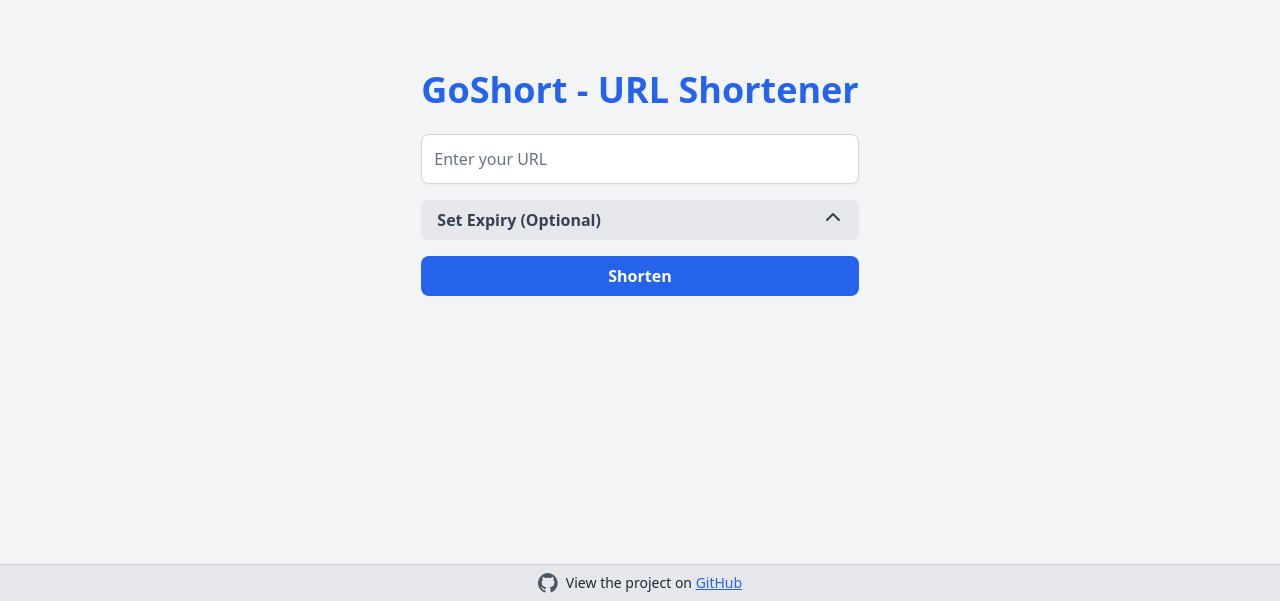
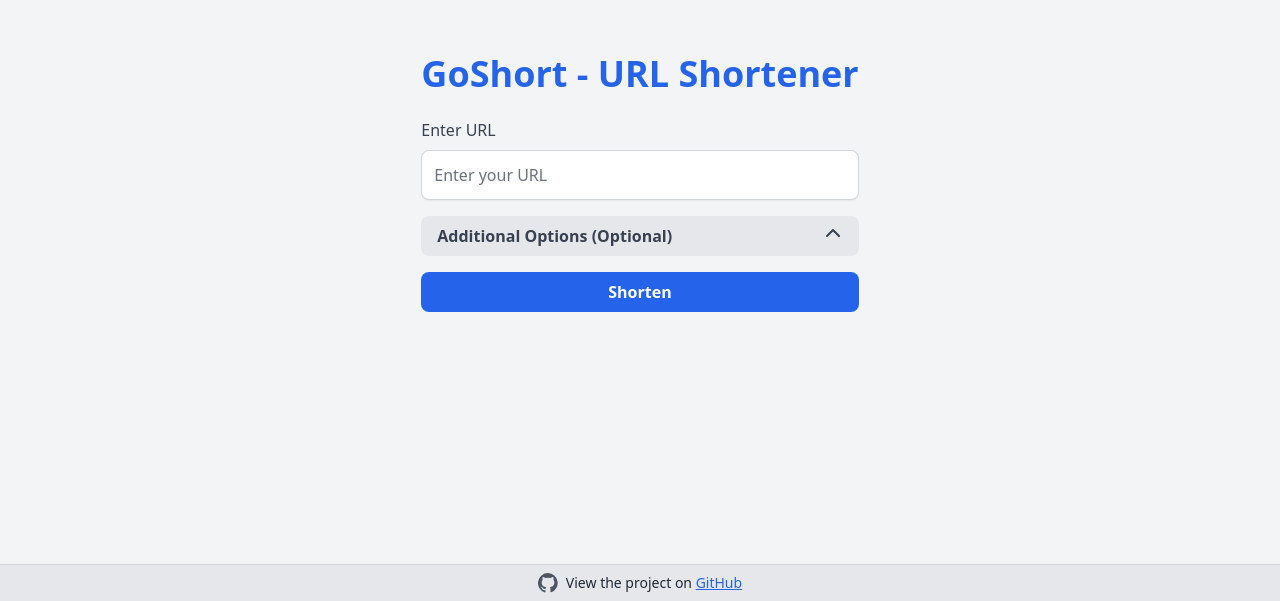
Before and after one commit to mbulling83/GoShort, a SvelteKit app in the folder web/: page / in a window 1280 px wide. Shown: the part 199-800 px from the top of the page. Built offline with nearby package versions, Linux system fonts and the light colour scheme.

Commit message:
Add custom URL support and validation to URL shortening feature

```diff
--- a/web/src/components/Main.svelte
+++ b/web/src/components/Main.svelte
@@ -1,21 +1,54 @@
 <script>
 	export let longUrl = '';
 	export let shortUrl = '';
+	export let customUrl = ''; // New input for custom URL
 	export let errorMessage = '';
 	export let expiry = '';
 	export let validationError = '';
 	export let isCopied = false;
-	export let showExpiry = false;
+	export let showAccordion = false; // Controls the accordion
 
-	export let shortenUrl;
-	export let copyToClipboard;
+	export let shortenUrl = async () => {
+	  if (!longUrl) {
+		validationError = 'Please enter a valid URL.';
+		return;
+	  }
+	  validationError = ''; // Clear validation error
+
+	  try {
+		errorMessage = '';
+		shortUrl = ''; // Clear previous result
+
+		// Mocked shortening for UI testing
+		shortUrl = `${window.location.origin}/${customUrl || 'generated-url'}`;
+
+		// Collapse the accordion
+		showAccordion = false;
+	  } catch (error) {
+		console.error('Error shortening URL:', error);
+	  }
+	};
+
+	export let copyToClipboard = async () => {
+	  if (shortUrl) {
+		try {
+		  await navigator.clipboard.writeText(shortUrl);
+		  isCopied = true;
+		  setTimeout(() => (isCopied = false), 2000);
+		} catch (error) {
+		  console.error('Failed to copy URL:', error);
+		}
+	  }
+	};
   </script>
 
   <div class="flex flex-col items-center justify-center bg-gray-100 p-4">
 	<h1 class="text-4xl font-bold text-blue-600 mb-6">GoShort - URL Shortener</h1>
 
 	<div class="w-full max-w-md space-y-4">
+	  <!-- Long URL Input -->
 	  <div>
+		<label for="long-url" class="block text-gray-700 font-medium mb-2">Enter URL</label>
 		<input
 		  id="long-url"
 		  type="url"
@@ -29,19 +62,20 @@
 		{/if}
 	  </div>
 
+	  <!-- Accordion for Optional Inputs -->
 	  <div>
 		<button
 		  type="button"
-				on:click={() => (showExpiry = !showExpiry)}
+		  on:click={() => (showAccordion = !showAccordion)}
 		  class="w-full bg-gray-200 text-gray-700 font-semibold py-2 px-4 rounded-lg hover:bg-gray-300 focus:ring focus:ring-gray-300 focus:outline-none transition flex items-center justify-between"
 		>
-				<span>Set Expiry (Optional)</span>
+		  <span>Additional Options (Optional)</span>
 		  <svg
 			xmlns="http://www.w3.org/2000/svg"
 			class="h-5 w-5 transform transition-transform"
 			viewBox="0 0 20 20"
 			fill="currentColor"
-					class:rotate-180={showExpiry}
+			class:rotate-180={showAccordion}
 		  >
 			<path
 			  fill-rule="evenodd"
@@ -50,11 +84,23 @@
 			/>
 		  </svg>
 		</button>
-			{#if showExpiry}
-				<div class="mt-2">
-					<label for="expiry" class="block text-gray-700 font-medium mb-2">
-						Expiry Date & Time
-					</label>
+		{#if showAccordion}
+		  <div class="mt-2 space-y-4">
+			<!-- Custom URL Input -->
+			<div>
+			  <label for="custom-url" class="block text-gray-700 font-medium mb-2">Custom URL</label>
+			  <input
+				id="custom-url"
+				type="text"
+				bind:value={customUrl}
+				placeholder="Enter custom URL (e.g., my-short-url)"
+				class="w-full p-3 border border-gray-300 rounded-lg shadow-sm focus:ring focus:ring-blue-300 focus:outline-none"
+			  />
+			</div>
+
+			<!-- Expiry Date Input -->
+			<div>
+			  <label for="expiry" class="block text-gray-700 font-medium mb-2">Expiry Date & Time</label>
 			  <input
 				id="expiry"
 				type="datetime-local"
@@ -62,9 +108,11 @@
 				class="w-full p-3 border border-gray-300 rounded-lg shadow-sm focus:ring focus:ring-blue-300 focus:outline-none"
 			  />
 			</div>
+		  </div>
 		{/if}
 	  </div>
 
+	  <!-- Shorten Button -->
 	  <button
 		on:click={shortenUrl}
 		class="w-full bg-blue-600 text-white font-semibold py-2 px-4 rounded-lg hover:bg-blue-700 focus:ring focus:ring-blue-300 focus:outline-none transition"
@@ -73,6 +121,7 @@
 	  </button>
 	</div>
 
+	<!-- Shortened URL Section -->
 	{#if shortUrl}
 	  <div class="mt-6 text-center bg-white p-6 rounded-lg shadow-lg">
 		<p class="text-lg font-medium mb-4">Your shortened URL is ready! 🚀</p>
@@ -80,9 +129,7 @@
 		  <div
 			class="bg-gray-100 text-gray-800 px-4 py-2 rounded-md border border-gray-300 font-mono text-sm break-all w-full max-w-lg"
 		  >
-					<a href={shortUrl} target="_blank" class="hover:text-blue-500">
-						{shortUrl}
-					</a>
+			<a href={shortUrl} target="_blank" class="hover:text-blue-500">{shortUrl}</a>
 		  </div>
 		  <button
 			on:click={copyToClipboard}
@@ -98,6 +145,7 @@
 	  </div>
 	{/if}
 
+	<!-- Error Message -->
 	{#if errorMessage}
 	  <div class="mt-4 text-red-500 font-medium">{errorMessage}</div>
 	{/if}
--- a/web/src/routes/+page.svelte
+++ b/web/src/routes/+page.svelte
@@ -4,59 +4,50 @@
 
   let longUrl = '';
   let shortUrl = '';
+  let customUrl = '';
   let errorMessage = '';
-    let expiry = ''; // Local datetime format
-    let validationError = ''; // URL validation error
-    let isCopied = false; // State for the copy button animation
-    let showExpiry = false; // State to toggle the accordion
-
-    const isValidUrl = (url) => {
-      try {
-        new URL(url);
-        return true;
-      } catch {
-        return false;
-      }
-    };
+  let expiry = '';
+  let validationError = '';
+  let isCopied = false;
+  let showAccordion = false;
 
   const shortenUrl = async () => {
-      if (!isValidUrl(longUrl)) {
+    if (!longUrl) {
       validationError = 'Please enter a valid URL.';
       return;
     }
-      validationError = ''; // Clear validation errors
+    validationError = '';
 
     try {
-        errorMessage = '';
-        shortUrl = ''; // Clear previous result
-
-        const formattedExpiry = expiry ? new Date(expiry).toISOString() : null;
-
       const response = await fetch('/api/v1/shorten', {
         method: 'POST',
         headers: { 'Content-Type': 'application/json' },
-          body: JSON.stringify({ long_url: longUrl, expiry: formattedExpiry }),
+        body: JSON.stringify({ long_url: longUrl, custom_url: customUrl, expiry }),
       });
 
-        if (!response.ok) throw new Error('Failed to shorten URL');
+      if (!response.ok) {
+        const error = await response.text();
+        if (response.status === 409) {
+          errorMessage = 'The custom URL is already taken. Please try another.';
+        } else {
+          errorMessage = 'Error: Could not shorten the URL.';
+        }
+        throw new Error(errorMessage);
+      }
 
       const data = await response.json();
-        shortUrl = data.short_url ? `${window.location.origin}/${data.short_url}` : '';
+      shortUrl = `${window.location.origin}/${data.short_url}`;
+      showAccordion = false; // Collapse accordion
     } catch (error) {
-        errorMessage = 'Error: Could not shorten the URL.';
       console.error(error);
     }
   };
 
   const copyToClipboard = async () => {
-      try {
     if (shortUrl) {
       await navigator.clipboard.writeText(shortUrl);
       isCopied = true;
       setTimeout(() => (isCopied = false), 2000);
-        }
-      } catch (error) {
-        console.error('Failed to copy URL.', error);
     }
   };
 </script>
@@ -66,11 +57,12 @@
     <Main
       bind:longUrl
       bind:shortUrl
+      bind:customUrl
       bind:errorMessage
       bind:expiry
       bind:validationError
       bind:isCopied
-        bind:showExpiry
+      bind:showAccordion
       {shortenUrl}
       {copyToClipboard}
     />
```
Also changed, not shown: 1 other file (tests, documents, lock files or other folders). Lines whose indentation alone changed are shown as unchanged.
